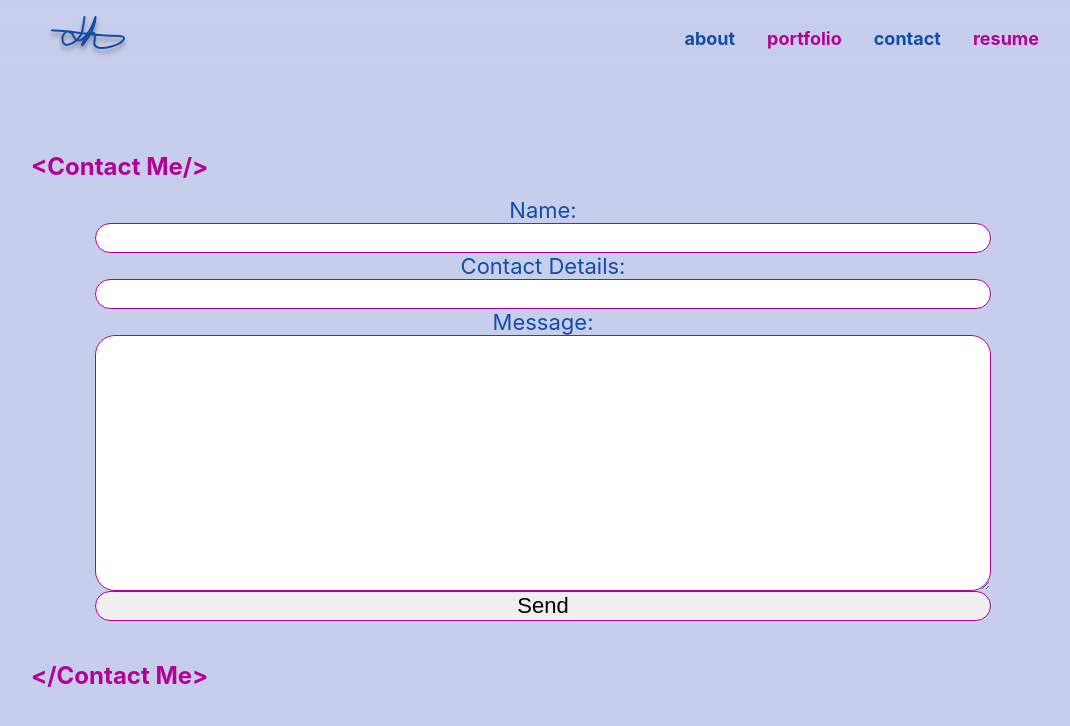
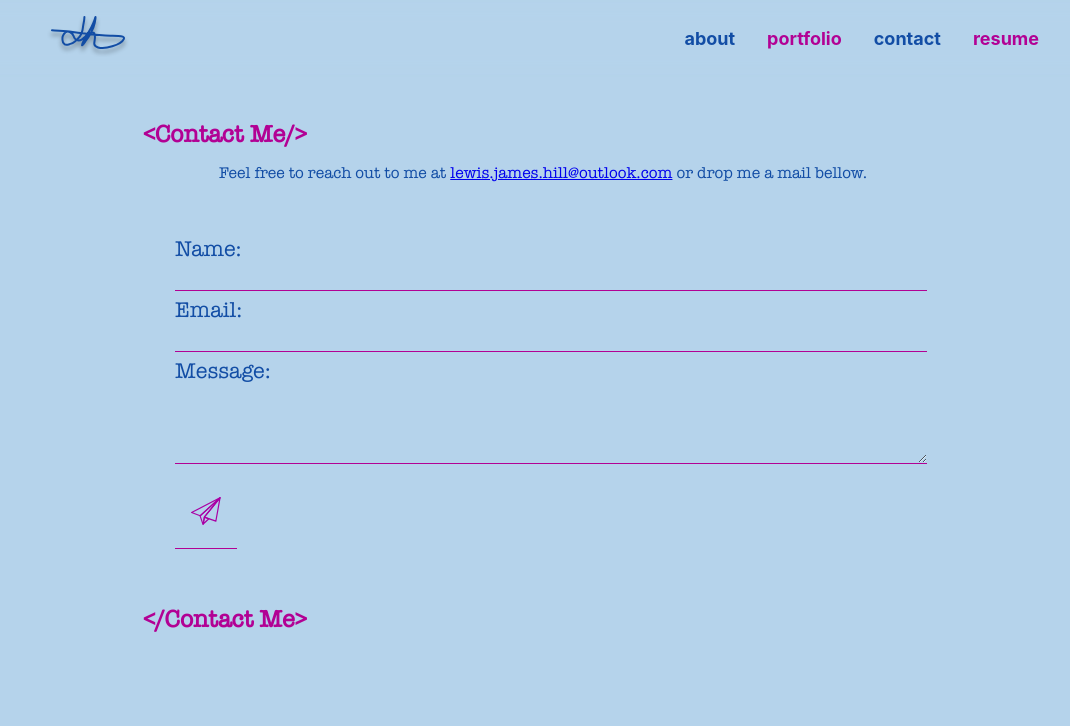
Before and after one commit to lewy192/React-Portfolio, a React (Create React App) app in the folder portfolio/: page /contact in a window 1280 px wide. Shown: the top 726 px of the page, without its empty margins (97-1167 px from the left). Built offline with nearby package versions, Linux system fonts and the light colour scheme.

Commit message:
add:contact page complete

```diff
--- a/portfolio/src/components/Contact/Contact.css
+++ b/portfolio/src/components/Contact/Contact.css
@@ -5,32 +5,53 @@
 }
 
 .contact-container {
-    margin: 6rem 0 0 0;
+    font-family: "American Typewriter";
+    margin: 6rem auto 0 auto;
     display: flex;
     flex-direction: column;
     color: var(--introBlue);
+    max-width: 800px;
 }
 
 .contact-form {
-    margin: 1rem 4rem;
+    margin: 2rem 1rem 2rem 2rem;
     display: flex;
     flex-direction: column;
     justify-content: center;
 }
 
 .contact-form > * {
-    border-radius: 20px;
-    border: 1px solid var(--testing);
+    border: none;
+    border-bottom: 1px solid var(--testing);
     font-size: 22px;
+    background-color: transparent;
 }
 
 .contact-form label {
     border: none;
+    margin: 6px auto 0 0;
+    float: left;
 }
 
 .submit-button {
-    border: 1px solid var(--testing);
+    border-bottom: 1px solid var(--testing);
     margin-top: 2rem;
-    padding: 1rem 2rem;
-    width: 50px;
+    margin: 1rem auto 0 0;
+    padding: 1rem 1rem;
+    max-width: 100px;
+    align-self: center;
+    transition: 350ms ease;
 }
+
+#paperplane,
+#paperplane1 {
+    height: 30px;
+    width: 30px;
+    filter: invert(14%) sepia(84%) saturate(4829%) hue-rotate(301deg)
+        brightness(81%) contrast(110%);
+    transition: 350ms ease;
+}
+
+#paperplane:hover {
+    transform: scale(1.3);
+}
--- a/portfolio/src/components/Contact/Contact.js
+++ b/portfolio/src/components/Contact/Contact.js
@@ -1,4 +1,6 @@
 import React, { useState } from "react";
+
+import Paperplane from "./Paperplane";
 
 import "./Contact.css";
 
@@ -10,16 +12,22 @@ function Contact() {
     };
 
     return (
-        <div className="contact-container">
-            <p className="contact-me-para"></p>
+        <section className="contact-container">
             <h2 className="contact-me">&lt;Contact Me/&gt;</h2>
+            <p className="contact-me-para">
+                Feel free to reach out to me at{" "}
+                <a href="mailto:lewis.james.hill@outlook.com">
+                    lewis.james.hill@outlook.com
+                </a>{" "}
+                or drop me a mail bellow.
+            </p>
             <form className="contact-form" onSubmit={sendEmail}>
                 <label htmlFor="name-field" className="name-label">
                     Name:
                 </label>
                 <input type="text" id="name-field" name="fullName" />
                 <label htmlFor="contact-field" className="contact-label">
-                    Contact Details:
+                    Email:
                 </label>
                 <input type="text" id="contact-field" name="contactDetails" />
                 <label htmlFor="message-field" className="message-label">
@@ -29,14 +37,14 @@ function Contact() {
                     name="message"
                     id="message-field"
                     cols="30"
-                    rows="10"
+                    rows="3"
                 ></textarea>
-                <button type="submit" className="submit button">
-                    Send
+                <button type="submit" className="submit-button">
+                    <Paperplane />
                 </button>
             </form>
             <h2 className="contact-me">&lt;/Contact Me&gt;</h2>
-        </div>
+        </section>
     );
 }
 export default Contact;
--- /dev/null
+++ b/portfolio/src/components/Contact/Paperplane.js
@@ -0,0 +1,49 @@
+import React from "react";
+
+const Paperplane = () => {
+    return (
+        <svg
+            viewBox="0 0 100 100"
+            version="1.1"
+            xmlns="http://www.w3.org/2000/svg"
+            id="paperplane"
+        >
+            <g
+                id="paperplane1"
+                stroke="none"
+                stroke-width="1"
+                fill="none"
+                fill-rule="evenodd"
+                stroke-linecap="round"
+                stroke-linejoin="round"
+            >
+                <polygon
+                    id="Layer-1"
+                    stroke="#222F3E"
+                    stroke-width="4"
+                    points="44.3222087 70.4438714 96.7207221 6.5004551 82.8288835 83.9538835"
+                ></polygon>
+                <polygon
+                    id="Layer-2"
+                    stroke="#222F3E"
+                    stroke-width="4"
+                    points="30.345267 66.1268204 40.0643204 94.601335 44.9365898 69.7776092 97.1216626 5.61711165"
+                ></polygon>
+                <polygon
+                    id="Layer-3"
+                    stroke="#222F3E"
+                    stroke-width="4"
+                    points="2.00182039 55.1708131 96.476335 5.94751214 30.6328883 65.9784587"
+                ></polygon>
+                <polygon
+                    id="Layer-4"
+                    stroke="#222F3E"
+                    stroke-width="4"
+                    points="40.6550364 93.530264 59.6762743 75.8187955 44.7559163 70.6509405"
+                ></polygon>
+            </g>
+        </svg>
+    );
+};
+
+export default Paperplane;
--- a/portfolio/src/index.css
+++ b/portfolio/src/index.css
@@ -1,7 +1,7 @@
 :root {
     --testing: #b20194;
     --introBlue: rgb(18, 77, 165);
-    --siteBackground: #c7ceeb;
+    --siteBackground: #b5d3eb;
     --siteBackgroundValues: 199, 206, 235;
 }
 
```
Also changed, not shown: portfolio/src/components/Contact/paperplane.svg (added), portfolio/src/components/Header/Vector 5.svg (added).
